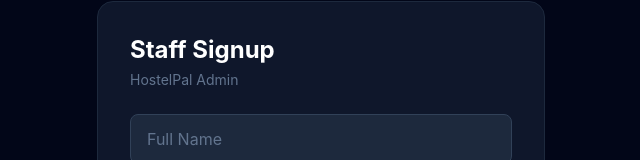
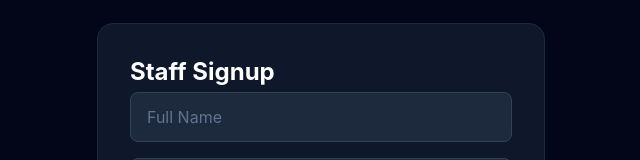
Before and after one commit to Joel1716/HostelPal, a React (Vite) app: page /signup in a window 1280 px wide. Shown: the part 149-309 px from the top of the page, without its empty margins (319-959 px from the left). Built offline with nearby package versions, Linux system fonts and the light colour scheme; no server answers; the database is empty.

Commit message:
Code commeneted

```diff
--- a/src/Pages/SIgnup.jsx
+++ b/src/Pages/SIgnup.jsx
@@ -64,7 +64,7 @@ export default function Signup() {
         className="bg-slate-900 border border-slate-800 rounded-2xl p-8 w-full max-w-md"
       >
         <h1 className="text-2xl font-bold text-white mb-1">Staff Signup</h1>
-        <p className="text-slate-500 text-sm mb-6">HostelPal Admin</p>
+        {/* <p className="text-slate-500 text-sm mb-6">HostelPal Admin</p> */}
 
         <div className="space-y-4">
           <input
```
